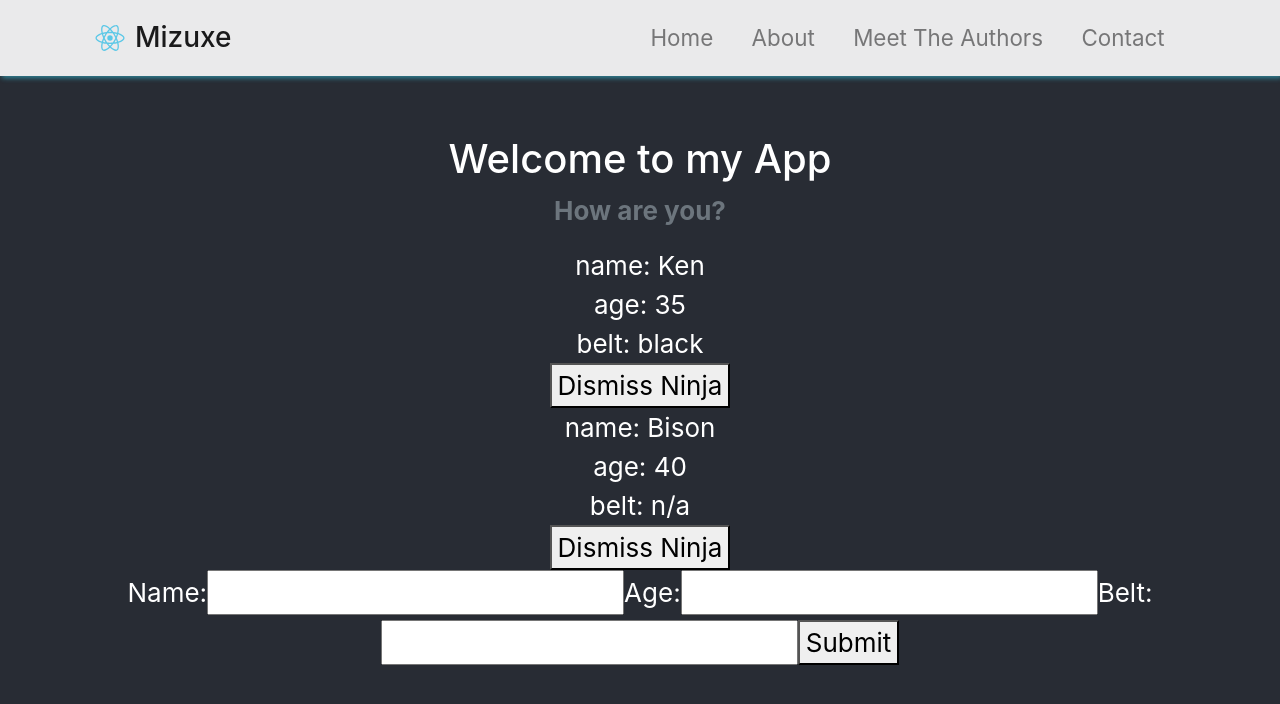
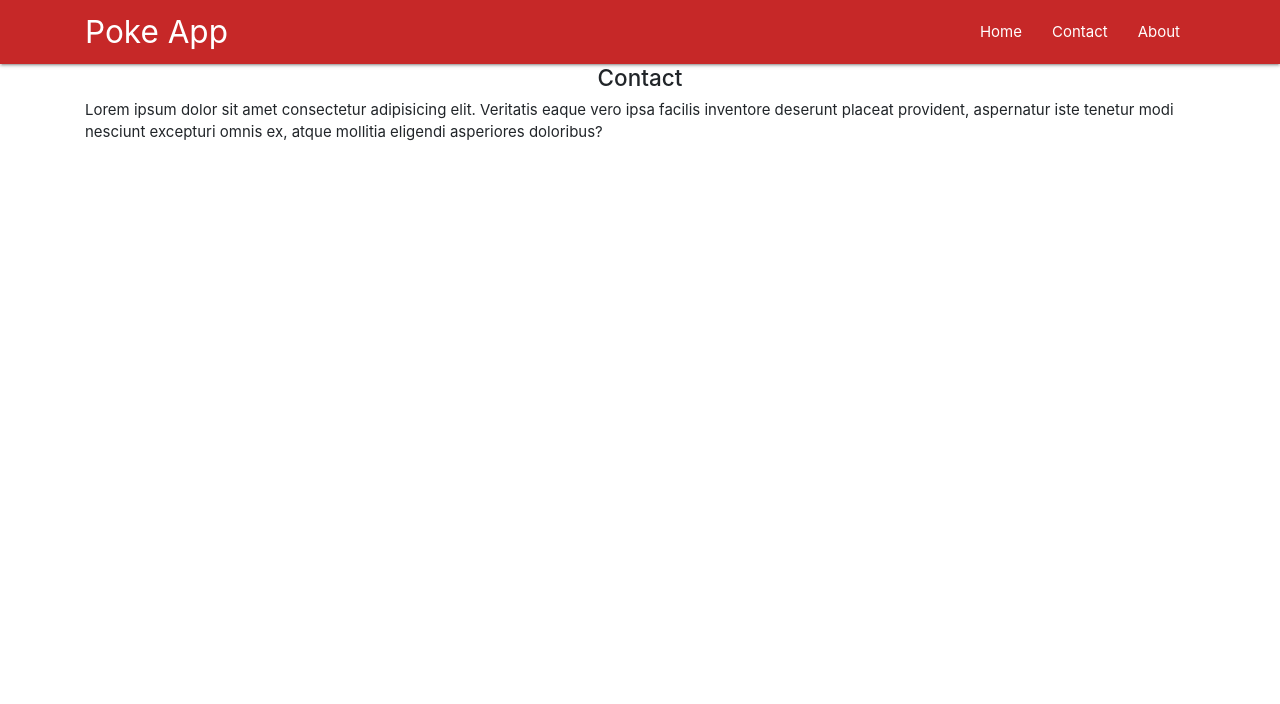
Before and after one commit to shophk/learnReactjs, a React (Create React App) app in the folder projects/my-app/: page /about in a window 1280 px wide. Shown: the top 704 px of the page. Built offline with nearby package versions, Linux system fonts and the light colour scheme.

Commit message:
added nav links, browser router and route to leverage react to not load pages from server.

```diff
--- a/projects/my-app/package.json
+++ b/projects/my-app/package.json
@@ -11,6 +11,7 @@
     "nodemon": "^2.0.2",
     "react": "^16.13.0",
     "react-dom": "^16.13.0",
+    "react-router-dom": "^5.1.2",
     "react-scripts": "3.4.0"
   },
   "scripts": {
--- a/projects/my-app/public/index.html
+++ b/projects/my-app/public/index.html
@@ -24,6 +24,13 @@
       work correctly both with client-side routing and a non-root public URL.
       Learn how to configure a non-root public URL by running `npm run build`.
     -->
+
+    <!-- Compiled and minified CSS -->
+    <link
+      rel="stylesheet"
+      href="https://cdnjs.cloudflare.com/ajax/libs/materialize/1.0.0/css/materialize.min.css"
+    />
+
     <title>React App</title>
   </head>
   <body>
--- /dev/null
+++ b/projects/my-app/src/PokeApp.js
@@ -0,0 +1,25 @@
+import React, { Component } from 'react';
+import { BrowserRouter, Route } from 'react-router-dom';
+import './App.css';
+import './components/Ninja';
+import Navbar from './componentsPoke/Navbar';
+import Home from './componentsPoke/Home';
+import Contact from './componentsPoke/Contact';
+import About from './componentsPoke/About';
+
+class PokeApp extends Component {
+  render() {
+    return (
+      <BrowserRouter>
+        <div className="PokeApp">
+          {/* <header className="PokeApp-header"></header> */}
+          <Navbar />
+          <Route exact path="/" component={Home} />
+          <Route path="/about" component={Contact} />
+          <Route path="/contact" component={About} />
+        </div>
+      </BrowserRouter>
+    );
+  }
+}
+export default PokeApp;
--- /dev/null
+++ b/projects/my-app/src/componentsPoke/About.js
@@ -0,0 +1,17 @@
+import React from 'react';
+
+//This is a functional component
+const About = () => {
+  return (
+    <div className="container">
+      <h4 className="center">About</h4>
+      <p>
+        Lorem ipsum dolor sit amet consectetur adipisicing elit. Veritatis eaque
+        vero ipsa facilis inventore deserunt placeat provident, aspernatur iste
+        tenetur modi nesciunt excepturi omnis ex, atque mollitia eligendi
+        asperiores doloribus?
+      </p>
+    </div>
+  );
+};
+export default About;
--- /dev/null
+++ b/projects/my-app/src/componentsPoke/Contact.js
@@ -0,0 +1,17 @@
+import React from 'react';
+
+//This is a functional component
+const Contact = () => {
+  return (
+    <div className="container">
+      <h4 className="center">Contact</h4>
+      <p>
+        Lorem ipsum dolor sit amet consectetur adipisicing elit. Veritatis eaque
+        vero ipsa facilis inventore deserunt placeat provident, aspernatur iste
+        tenetur modi nesciunt excepturi omnis ex, atque mollitia eligendi
+        asperiores doloribus?
+      </p>
+    </div>
+  );
+};
+export default Contact;
--- /dev/null
+++ b/projects/my-app/src/componentsPoke/Home.js
@@ -0,0 +1,17 @@
+import React from 'react';
+
+//This is a functional component
+const Home = () => {
+  return (
+    <div className="container">
+      <h4 className="center">Home</h4>
+      <p>
+        Lorem ipsum dolor sit amet consectetur adipisicing elit. Veritatis eaque
+        vero ipsa facilis inventore deserunt placeat provident, aspernatur iste
+        tenetur modi nesciunt excepturi omnis ex, atque mollitia eligendi
+        asperiores doloribus?
+      </p>
+    </div>
+  );
+};
+export default Home;
--- /dev/null
+++ b/projects/my-app/src/componentsPoke/Navbar.js
@@ -0,0 +1,26 @@
+import React from 'react';
+import { Link, NavLink } from 'react-router-dom';
+const Navbar = () => {
+  return (
+    <nav className="nav-warpper red darken-3">
+      <div className="container">
+        <a className="brand-logo">Poke App</a>
+        <ul className="right">
+          <li>
+            <Link to="/">Home</Link>
+          </li>
+
+          <li>
+            {/* NavLink generates a class name 'active' in the actual html file, how this works require further study. */}
+            <NavLink to="/contact">Contact</NavLink>
+          </li>
+          <li>
+            <NavLink to="/about">About</NavLink>
+          </li>
+        </ul>
+      </div>
+    </nav>
+  );
+};
+
+export default Navbar;
--- a/projects/my-app/src/custom.scss
+++ b/projects/my-app/src/custom.scss
@@ -1,5 +1,5 @@
 // Override default variables before the import
-$body-bg: #000;
+$body-bg: #ffffff;
 $primary: #3292a6;
 .navbar {
   box-shadow: 2px 2px 5px $primary;
--- a/projects/my-app/src/index.js
+++ b/projects/my-app/src/index.js
@@ -6,9 +6,12 @@ import React from 'react';
 import ReactDOM from 'react-dom';
 import './index.css';
 import App from './App';
+import PokeApp from './PokeApp';
 import * as serviceWorker from './serviceWorker';
 
-ReactDOM.render(<App />, document.getElementById('root'));
+// ReactDOM.render(<App />, document.getElementById('root'));
+
+ReactDOM.render(<PokeApp />, document.getElementById('root'));
 
 // If you want your app to work offline and load faster, you can change
 // unregister() to register() below. Note this comes with some pitfalls.
```
Also changed, not shown: 1 other file (tests, documents, lock files or other folders).
